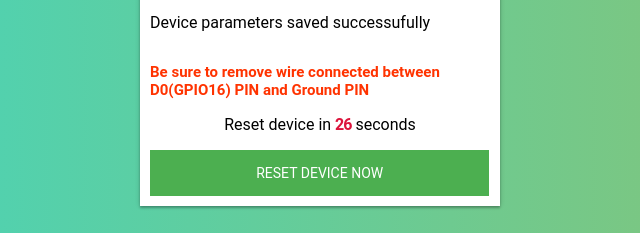
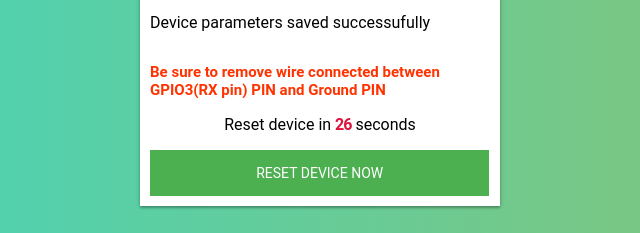
Before and after one commit to isaacvitor/device-web-management, a plain HTML site: page src/saved.html in a window 1280 px wide. Shown: the part 194-427 px from the top of the page, 320-960 px from the left. Drawn offline with Linux system fonts and the light colour scheme.

Commit message:
fix: change message to remove wire

```diff
--- a/src/saved.html
+++ b/src/saved.html
@@ -137,7 +137,7 @@
         </div>
         <div class="row"><p>Device parameters saved successufully</p></div>
         <div class="row">
-          <p class="warnig-message">Be sure to remove wire connected between D0(GPIO16) PIN and Ground PIN </p>
+          <p class="warnig-message">Be sure to remove wire connected between GPIO3(RX pin) PIN and Ground PIN </p>
           <p class="center">Reset device in <span id="countViewer"></span> seconds</p>
         </div>
 
```
Also changed, not shown: 1 other file.
